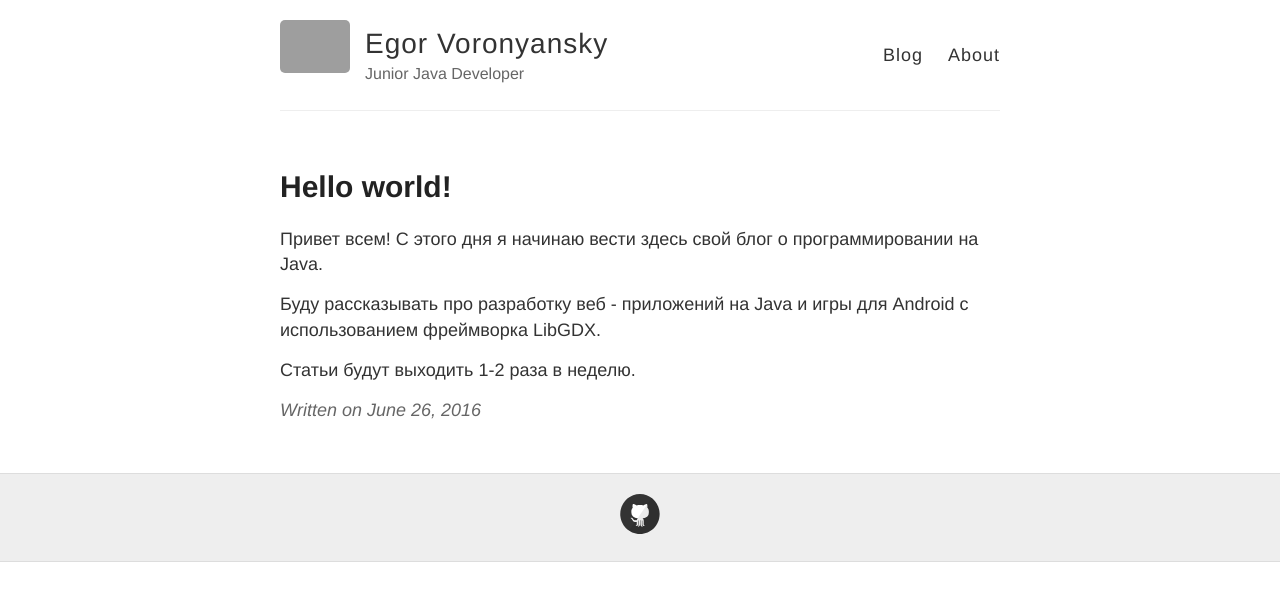
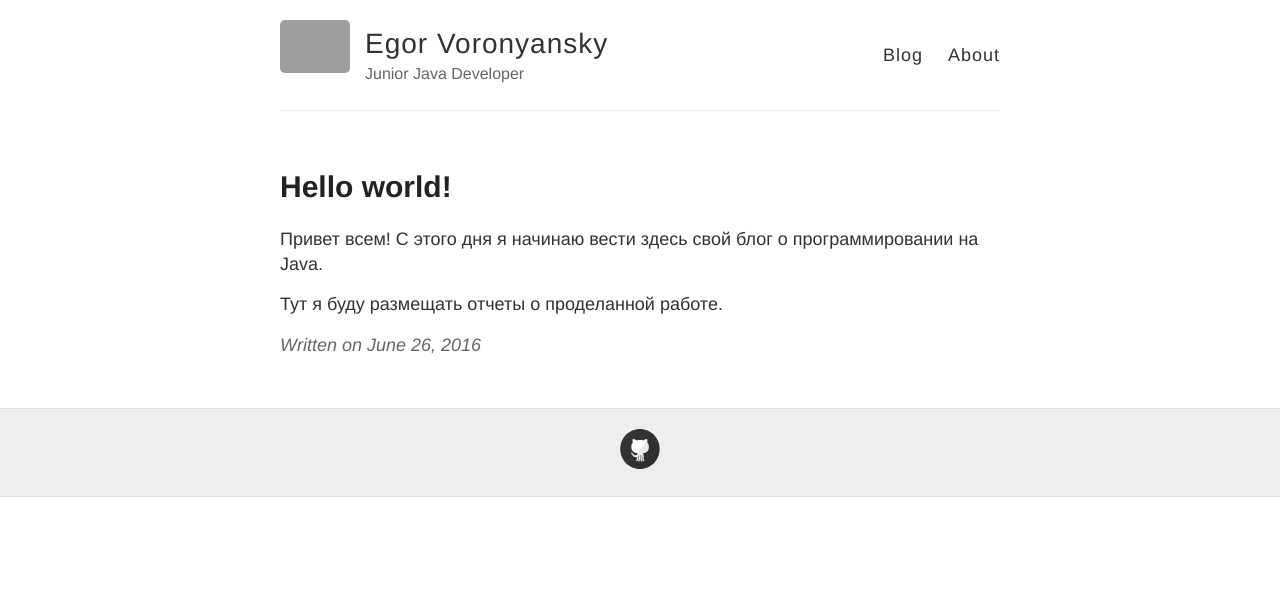
Before and after one commit to voronyansky/voronyansky.github.io, a Jekyll site: the page built from _posts/2016-6-26-Hello-World.md, in a window 1280 px wide. Shown: the top 601 px of the page. Built offline with Jekyll 4.4.1, drawn with Linux system fonts in a browser that asks for light colours; grey boxes are pictures that could not be loaded.

Commit message:
Change info

```diff
--- a/_posts/2016-6-26-Hello-World.md
+++ b/_posts/2016-6-26-Hello-World.md
@@ -10,7 +10,4 @@ title: Hello world!
 
 Привет всем! С этого дня я начинаю вести здесь свой блог о программировании на Java.
 
-Буду рассказывать про разработку веб - приложений на Java и игры для Android
-с использованием фреймворка LibGDX.
-
-Статьи будут выходить 1-2 раза в неделю.
+Тут я буду размещать отчеты о проделанной работе.
```
